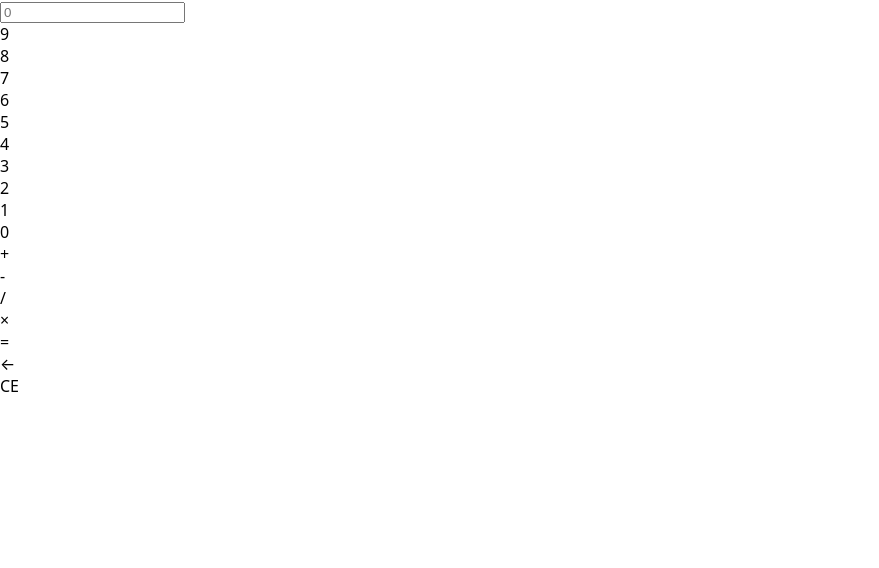
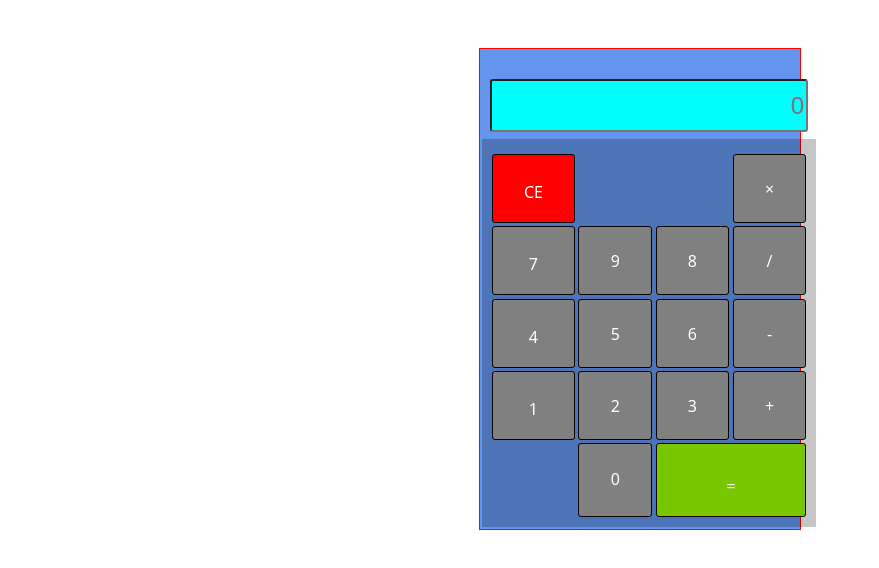
Before and after one commit to KKColdrix/better-calculator, a plain HTML site: page index.html in a window 1280 px wide. Shown: the whole page, without its empty margins (0-879 px from the left). Drawn offline with Linux system fonts and the light colour scheme.

Commit message:
easy design

```diff
--- a/app.js
+++ b/app.js
@@ -4,12 +4,6 @@ let addNum = (number) => document.getElementById("inputScreen").value += number;
 
 
 let deleteNums = () => document.getElementById("inputScreen").value = null;
-
-
-let deleteOne = () => {
-    let inputValue = inputScreen.value;
-    inputScreen.value = inputValue.substring(0, inputValue.length-1);
-}
 
 let operators = (operator) => {
     inputScreen.value += operator;
--- a/index.html
+++ b/index.html
@@ -6,25 +6,25 @@
 
 </head>
 <body>
-    <div>
+    <div id="grid-container">
+        <div id="fondito"></div>
         <input type="text" name="inputScreen" id="inputScreen" placeholder="0">
-        <div id="" class="" onclick="addNum('9')">9</div>
-        <div id="" class="" onclick="addNum('8')">8</div>
-        <div id="" class="" onclick="addNum('7')">7</div>
-        <div id="" class="" onclick="addNum('6')">6</div>
-        <div id="" class="" onclick="addNum('5')">5</div>
-        <div id="" class="" onclick="addNum('4')">4</div>
-        <div id="" class="" onclick="addNum('3')">3</div>
-        <div id="" class="" onclick="addNum('2')">2</div>
-        <div id="" class="" onclick="addNum('1')">1</div>
-        <div id="" class="" onclick="addNum('0')">0</div>
-        <div id="" class="" onclick="operators('+')">+</div>
-        <div id="" class="" onclick="operators('-')">-</div>
-        <div id="" class="" onclick="operators('/')">/</div>
-        <div id="" class="" onclick="operators('*')">×</div>
-        <div id="" class="" onclick="resultado()">=</div>
-        <div id="" class="" onclick="deleteOne()">←</div>
-        <div id="" class="" onclick="deleteNums()">CE</div>
+        <div id="number9" class="btn" onclick="addNum('9')">9</div>
+        <div id="number8" class="btn" onclick="addNum('8')">8</div>
+        <div id="number7" class="btn" onclick="addNum('7')">7</div>
+        <div id="number6" class="btn" onclick="addNum('6')">6</div>
+        <div id="number5" class="btn" onclick="addNum('5')">5</div>
+        <div id="number4" class="btn" onclick="addNum('4')">4</div>
+        <div id="number3" class="btn" onclick="addNum('3')">3</div>
+        <div id="number2" class="btn" onclick="addNum('2')">2</div>
+        <div id="number1" class="btn" onclick="addNum('1')">1</div>
+        <div id="number0" class="btn" onclick="addNum('0')">0</div>
+        <div id="opeMas" class="btn" onclick="operators('+')">+</div>
+        <div id="opeMenos" class="btn" onclick="operators('-')">-</div>
+        <div id="opeDividir" class="btn" onclick="operators('/')">/</div>
+        <div id="opeMulti" class="btn" onclick="operators('*')">×</div>
+        <div id="resultado" class="btn" onclick="resultado()">=</div>
+        <div id="deleteAll" class="btn" onclick="deleteNums()">CE</div>
 
     </div>
     <script src="./app.js"></script>
--- a/style.css
+++ b/style.css
@@ -8,3 +8,132 @@ body{
     box-sizing: border-box;
     margin: 0%;
 }
+
+#grid-container{
+    background-color: cornflowerblue;
+    margin: 3em auto;
+    border: 1px red solid;
+    width: 20em;
+    height: 30em;
+    display: grid;
+    grid-template-columns: 10px auto auto auto auto 10px;
+    grid-template-rows: 10px 20px auto 20px auto auto auto auto auto 10px;
+}
+
+.btn::after{
+    background-color: gray;
+}
+
+
+.btn{
+
+    border: 1px black solid;
+    color: white;
+    cursor: pointer;
+    background-color: color;
+    padding-top: 30%;
+    margin: 0.1em;
+    text-align: center;
+    border-radius: 3px;
+    background-color: gray;
+    -webkit-border-radius: 3px;
+    -moz-border-radius: 3px;
+    -ms-border-radius: 3px;
+    -o-border-radius: 3px;
+    transition: background-color border 1s;
+    -webkit-transition: background-color border 1s;
+    -moz-transition: background-color border 1s;
+    -ms-transition: background-color border 1s;
+    -o-transition: background-color border 1s;
+}
+
+.btn:hover{
+    background-color: rgb(167, 167, 167);
+}
+
+#fondito{
+    margin: 0.1em;
+    margin-top: 0.4em;
+    background-color: rgba(0, 0, 0, 0.225);
+    grid-row: 4 / span 7;
+    grid-column: 1 / span 6;
+}
+
+#inputScreen{
+    border-radius: 3px;
+    -webkit-border-radius: 3px;
+    -moz-border-radius: 3px;
+    background-color: aqua;
+    grid-row: 3;
+    grid-column: 2 / span 4;
+    text-align: end;
+    font-size: 1.5em;
+}
+
+#number1{
+    grid-row: 8;
+    grid-column: 2;
+}
+#number2{
+    grid-row: 8;
+    grid-column: 3;
+}
+#number3{
+    grid-row: 8;
+    grid-column: 4;
+}
+#number4{
+    grid-row: 7;
+    grid-column: 2;
+}
+#number5{
+    grid-row: 7;
+    grid-column: 3;
+}
+#number6{
+    grid-row: 7;
+    grid-column: 4;
+}
+#number7{
+    grid-row: 6;
+    grid-column: 2;
+}
+#number8{
+    grid-row: 6;
+    grid-column: 4;
+}
+#number9{
+    grid-row: 6;
+    grid-column: 3;
+}
+#number0{
+    grid-row: 9;
+    grid-column: 3;
+}
+#opeMas{
+    grid-row: 8;
+    grid-column: 5;
+}
+#opeMenos{
+    grid-row: 7;
+    grid-column: 5;
+}
+#opeDividir{
+    grid-row: 6;
+    grid-column: 5;
+}
+#opeMulti{
+    grid-row: 5;
+    grid-column: 5;
+}
+#deleteAll{
+    grid-row: 5;
+    grid-column: 2;
+    background-color: red;
+}
+#resultado{
+    padding-top: 20%;
+    grid-row: 9;
+    grid-column: 4 / span 2;
+    background-color: rgb(119, 198, 0);
+}
```
